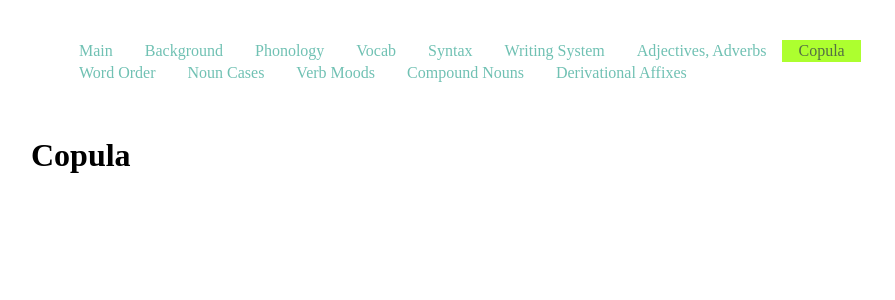
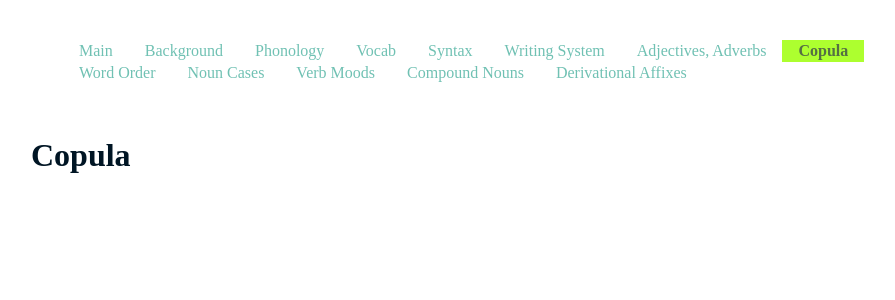
Before and after one commit to 0x70b1a5/lugso, a Jekyll site: the page built from 050_copula.md, in a window 1280 px wide. Shown: the top 300 px of the page, without its empty margins (167-1062 px from the left). Built offline with Jekyll 4.4.1, drawn with Linux system fonts in a browser that asks for light colours.

Commit message:
scss tweaks

```diff
--- a/assets/style.scss
+++ b/assets/style.scss
@@ -10,7 +10,7 @@
 html {
     width: 900px;
     margin: auto;
-
+    color: $blak;
 
     nav {
         padding: 2em;
@@ -22,7 +22,7 @@
             text-decoration: none;
 
             &:visited {
-                color: $purp;
+                color: $turq;
             }
         }
 
@@ -35,6 +35,7 @@
 
                 a {
                     color: $seco;
+                    font-weight: bold;
                 }
             }
 
@@ -51,6 +52,9 @@
         }
     }
 
+    a {
+        color: $seco;
+    }
 
     img {
         width: 75%;
```
